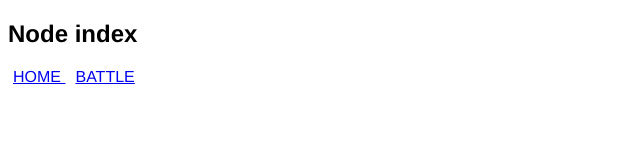
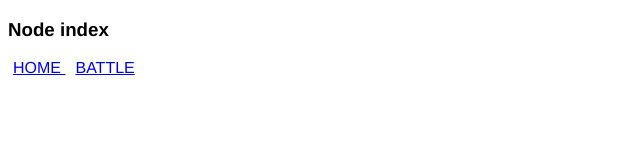
Before and after one commit to codeacade/sev22, a website: page www/index.html in a window 1280 px wide. Shown: the whole page, without its empty margins (0-640 px from the left). Drawn offline with Linux system fonts and the light colour scheme.

Commit message:
Smaller header

```diff
--- a/www/index.html
+++ b/www/index.html
@@ -11,7 +11,7 @@
   </style>
 </head>
 <body>
-  <h2>Node index</h2>
+  <h3>Node index</h3>
   <a href="./"> HOME </a>
   <a href="./battle"> BATTLE </a>
 </body>
```
